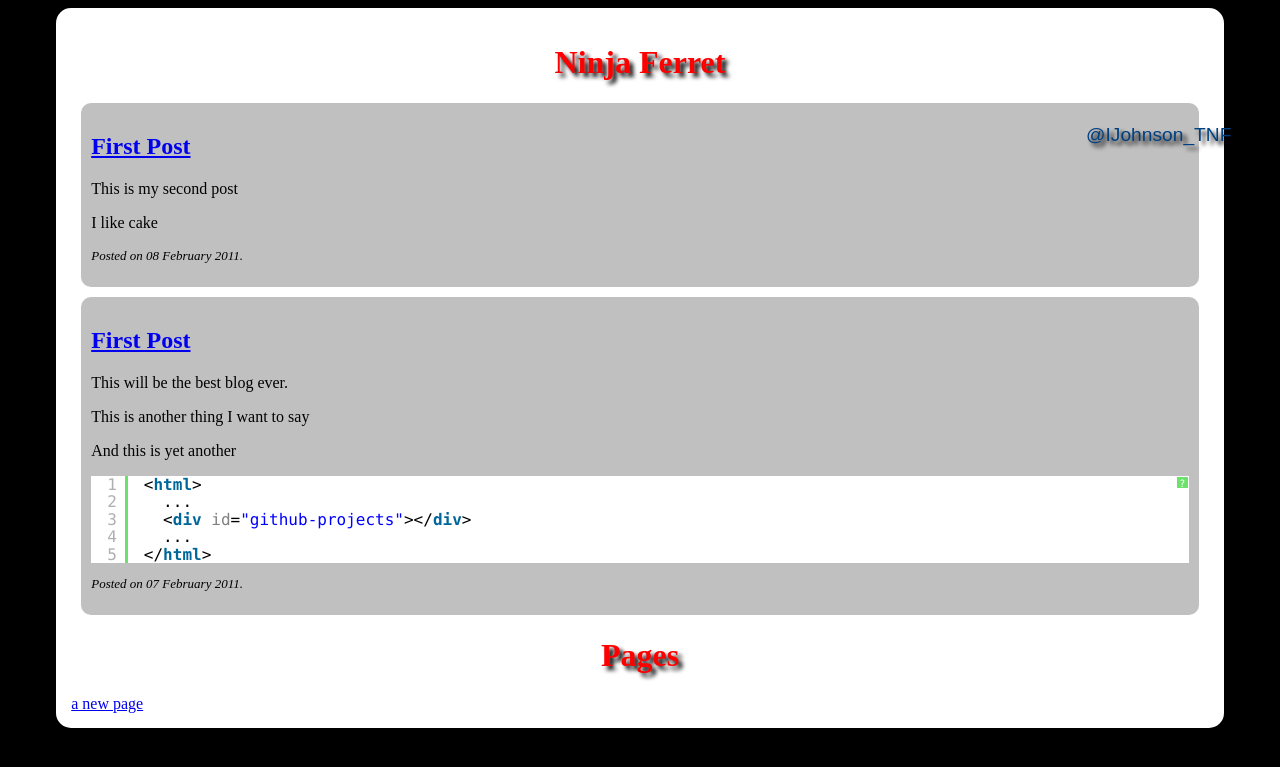
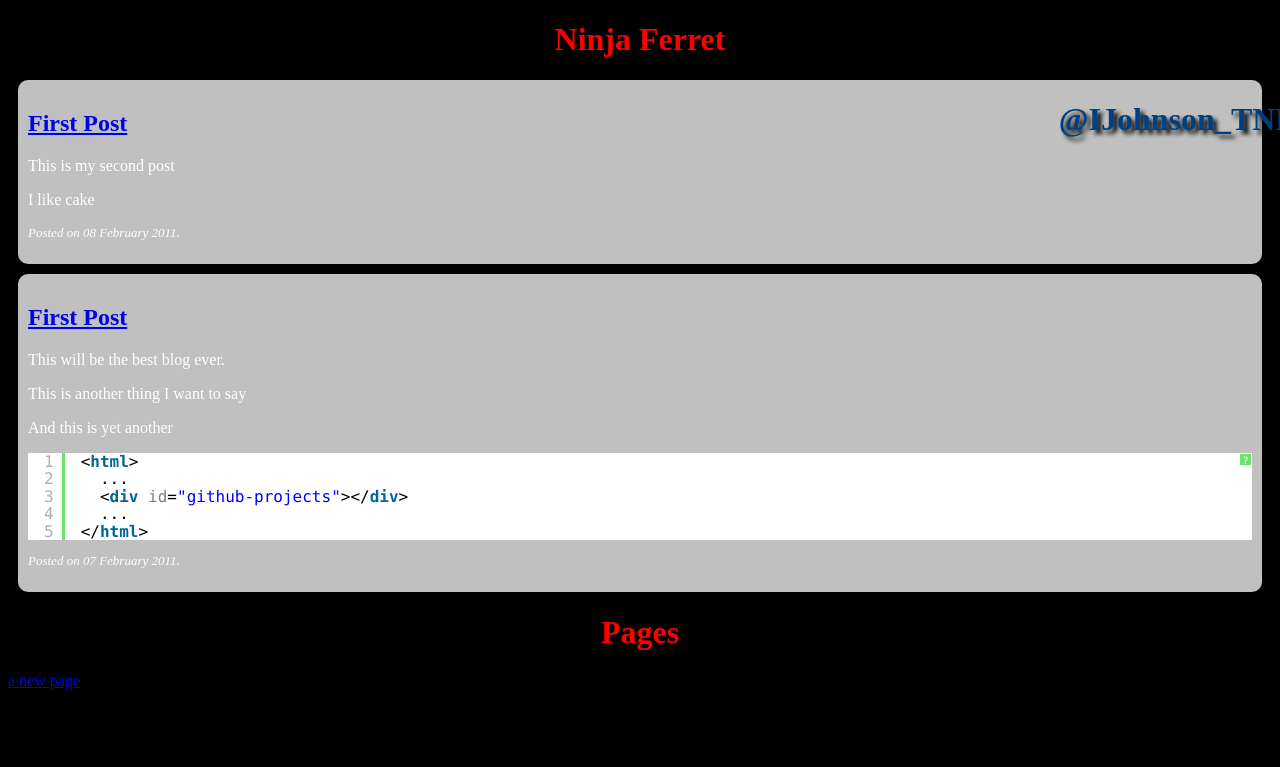
Before and after one commit to ninjaferret/ninjaferret.github.com, a Jekyll site: the page built from index.html, in a window 1280 px wide. Shown: the top 767 px of the page. Built offline with Jekyll 4.4.1, drawn with Linux system fonts in a browser that asks for light colours.

Commit message:
Even more stylesheet stuff

```diff
--- a/assets/stylesheets/ninjaferret.css
+++ b/assets/stylesheets/ninjaferret.css
@@ -10,7 +10,13 @@
    color: white;
    }
 
-#content {
+#navigation {font-size:1em}
+#side_bar {font-size:1em}
+#footer {font-size:0.9em}
+
+
+#main_content {
+   font-size:1.2em;
    width: 90%;
    margin: auto;
    padding: 15px;
--- a/assets/stylesheets/twitter.css
+++ b/assets/stylesheets/twitter.css
@@ -1,15 +1,16 @@
 #twitter {
-	width: 100px;
-	margin: auto 2%;
+	width: 150px;
+	margin-right: 5%;
 	float: right;
 }
 
 #twitter h1 a {
 	display: block; margin: 0 0 15px 0;
-		font: 60% Arial, Sans-Serif;
+	font: Arial, Sans-Serif;
 	 color: #004080;
 	text-decoration: none;
 }
+
 #twitter h1 a:hover { color: #004080; }
 
 #twitter ul {
@@ -20,14 +21,14 @@
 		margin: 0 padding: 0;
 }
 #twitter ul li a {
-				font: normal 40% Georgia, Times, Serif;
+	font: normal 0.8em Georgia, Times, Serif;
 	color: #004080;
 }
 #twitter ul li a:hover { color: #CC0000; }
 
 #twitter ul li span {
-			font: 50% Helvetica, Arial, Sans-Serif; color: #004080;
+	font: Helvetica, Arial, Sans-Serif; color: #004080;
 }
 #twitter ul li span a {
-				font: 50% Helvetica, Arial, Sans-Serif;
+	font: Helvetica, Arial, Sans-Serif;
 }
```
Lines whose indentation alone changed are shown as unchanged.
